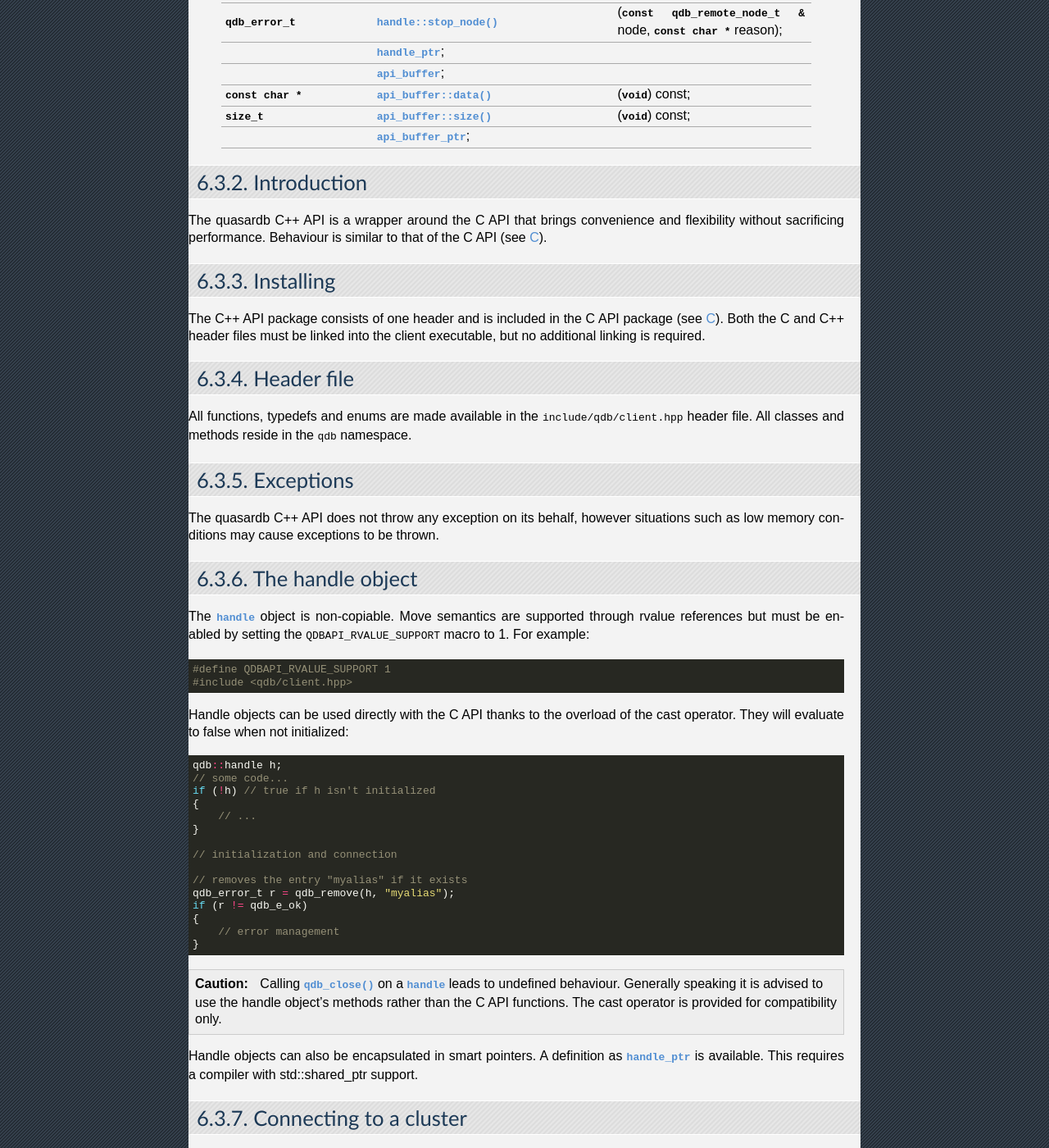
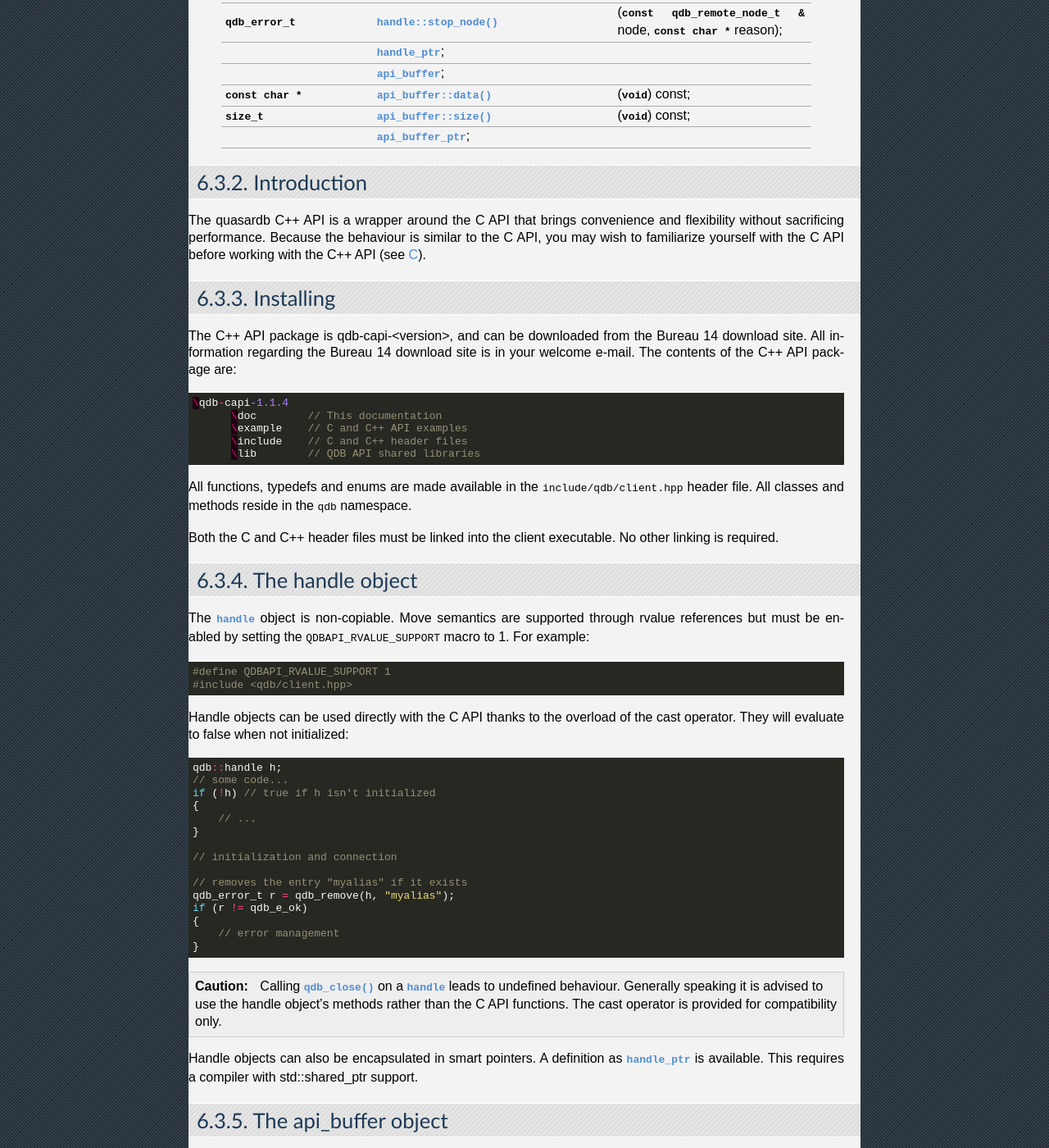
Before and after one commit to iltommi/qdb-documentation, a Sphinx documentation site: the page built from source/api/cpp.rst, in a window 1280 px wide and 1400 px high, scrolled down 1749 px. Shown: the whole window at 82% size. Built offline with Sphinx 7.4.7, drawn with Linux system fonts in a browser that asks for light colours; pages that are not in the unit, such as notebooks, are missing from menus; some of the changed text lies outside the part shown.

Commit message:
Change instaces of "one" to "you". Attempt to consolidate headings.

```diff
--- a/source/api/cpp.rst
+++ b/source/api/cpp.rst
@@ -62,22 +62,22 @@ Quick Reference
 Introduction
 --------------
 
-The quasardb C++ API is a wrapper around the C API that brings convenience and flexibility without sacrificing performance. Behaviour is similar to that of the C API (see :doc:`c`).
+The quasardb C++ API is a wrapper around the C API that brings convenience and flexibility without sacrificing performance. Because the behaviour is similar to the C API, you may wish to familiarize yourself with the C API before working with the C++ API (see :doc:`c`).
 
 Installing
 --------------
 
-The C++ API package consists of one header and is included in the C API package (see :doc:`c`). Both the C and C++ header files must be linked into the client executable, but no additional linking is required.
+The C++ API package is qdb-capi-<version>, and can be downloaded from the Bureau 14 download site. All information regarding the Bureau 14 download site is in your welcome e-mail. The contents of the C++ API package are::
 
-Header file
---------------
+    \qdb-capi-1.1.4
+          \doc        // This documentation
+          \example    // C and C++ API examples
+          \include    // C and C++ header files
+          \lib        // QDB API shared libraries
 
 All functions, typedefs and enums are made available in the ``include/qdb/client.hpp`` header file. All classes and methods reside in the ``qdb`` namespace.
 
-Exceptions
-------------
-
-The quasardb C++ API does not throw any exception on its behalf, however situations such as low memory conditions may cause exceptions to be thrown.
+Both the C and C++ header files must be linked into the client executable. No other linking is required.
 
 The handle object
 -------------------
@@ -111,6 +111,11 @@ Handle objects can be used directly with the C API thanks to the overload of the
 
 Handle objects can also be encapsulated in smart pointers. A definition as :cpp:type:`handle_ptr` is available. This requires a compiler with std::shared_ptr support.
 
+The api_buffer object
+-----------------------
+
+The :cpp:class:`api_buffer` object is designed to be used via a smart pointer - whose definition is provided - and is returned by methods from the :cpp:class:`handle` object. It is possible to access the managed buffer directly (read-only) and query its size (see :cpp:func:`api_buffer::data` and :cpp:func:`api_buffer::size`).
+
 Connecting to a cluster
 --------------------------
 
@@ -127,7 +132,7 @@ Connect will both initialize the handle and connect to the cluster. If the conne
 Adding and getting data to and from a cluster
 ---------------------------------------------
 
-Although one may use the handle object with the C API, using the handle object's methods is recommended. For example, to put and get an entry, the C++ way::
+Although you may use the handle object with the C API, using the handle object's methods is recommended. For example, to put and get an entry, the C++ way::
 
     const char in_data[10];
 
@@ -140,7 +145,7 @@ Although one may use the handle object with the C API, using the handle object's
     // ...
 
     char out_data[10];
-    qdb_error_t = r = h.get("entry", out_data, 10);
+    qdb_error_t r = h.get("entry", out_data, 10);
     if (r != qdb_e_ok)
     {
         // error management
@@ -148,7 +153,7 @@ Although one may use the handle object with the C API, using the handle object's
 
 The largest difference between the C and C++ get calls are their memory allocation lifetimes. The C call :c:func:`qdb_get_buffer` allocates a buffer of the needed size and must be explicitly freed. The C++ handle.get() method uses uses smart pointers to manage allocations lifetime.
 
-In C, one would write::
+In C, you would write::
 
     char * allocated_content = 0;
     size_t allocated_content_length = 0;
@@ -164,7 +169,7 @@ In C, one would write::
 
     qdb_free_buffer(allocated_content);
 
-In C++, one writes::
+In C++, you allocate an api_buffer_ptr and it is released when its reference count reaches zero, like a smart pointer::
 
     qdb_error_t r = qdb_e_ok;
     qdb::api_buffer_ptr allocated_content = h.get("entry", r);
@@ -172,13 +177,6 @@ In C++, one writes::
     {
         // error management
     }
-
-    // allocated_content will be released when its usage count reaches zero
-
-The api_buffer object
------------------------
-
-The :cpp:class:`api_buffer` object is designed to be used via a smart pointer - whose definition is provided - and is returned by methods from the :cpp:class:`handle` object. It is possible to access the managed buffer directly (read-only) and query its size (see :cpp:func:`api_buffer::data` and :cpp:func:`api_buffer::size`).
 
 Closing a connection
 -----------------------
@@ -287,6 +285,12 @@ The iterator api may throw the std::bad_alloc exception should a memory allocati
 
 .. note::
     Although each entry is returned only once, the order in which entries are returned is undefined.
+
+Exceptions
+------------
+
+The quasardb C++ API does not throw any exception on its behalf, however situations such as low memory conditions may cause exceptions to be thrown.
+
 
 Reference
 ----------------
```
Also changed, not shown: other parts of source/api/cpp.rst (+1 -1 lines).
